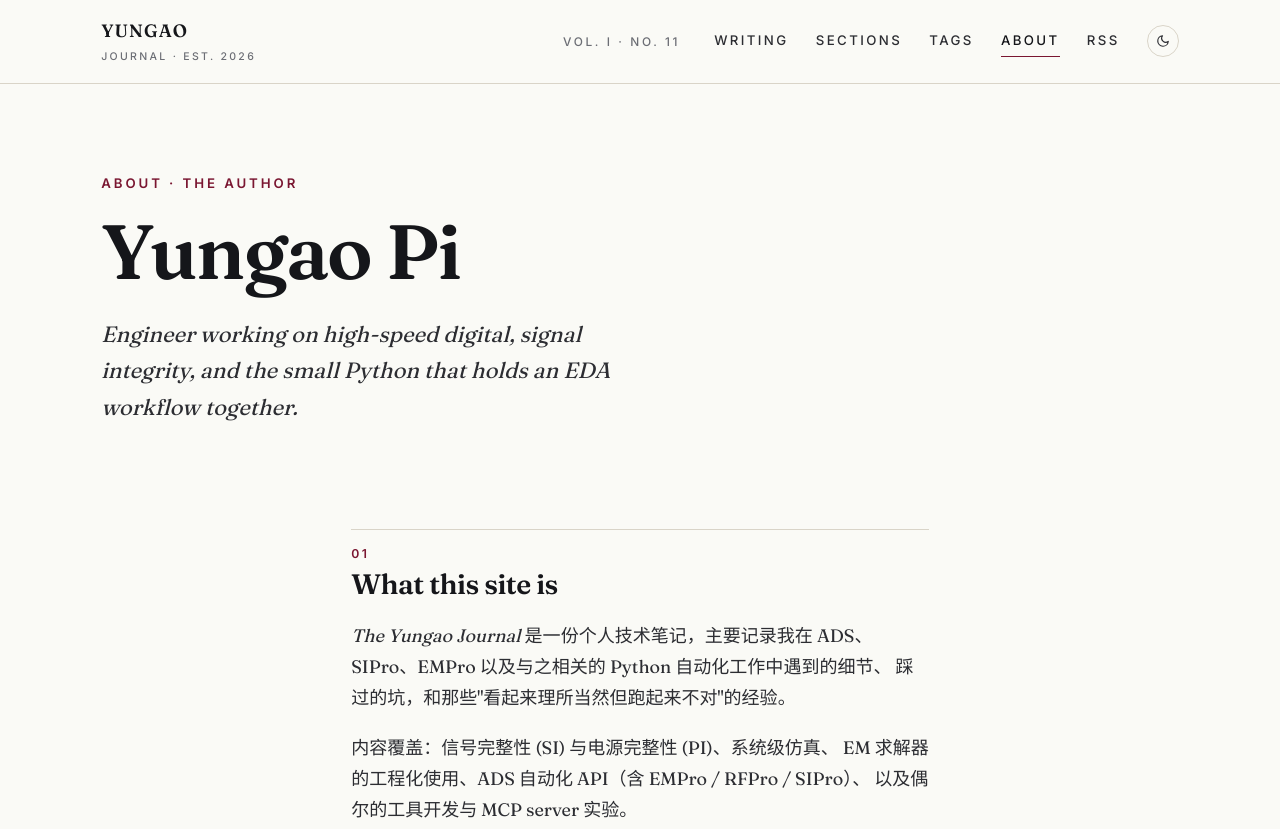
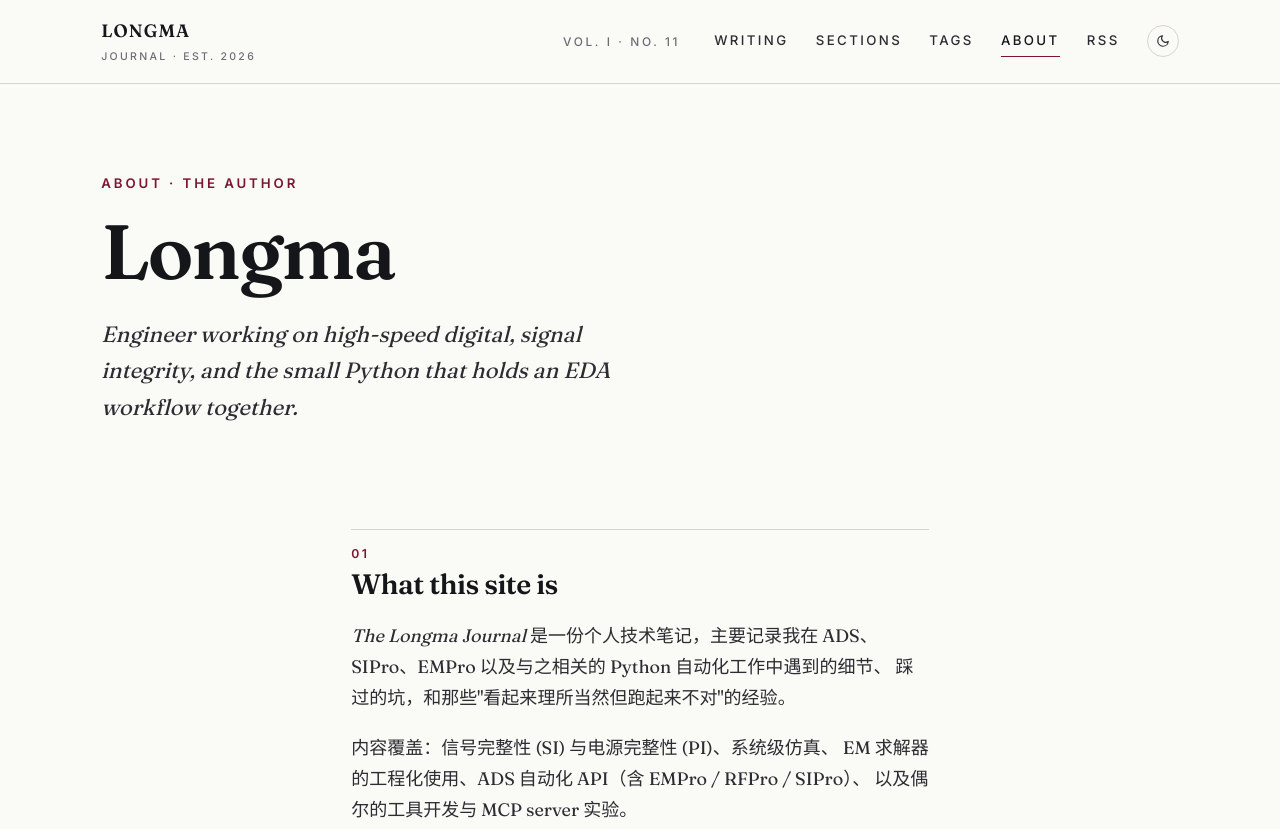
Before and after one commit to Fierceman26/fierceman26.github.io, an Astro site: page /about in a window 1280 px wide. Shown: the top 829 px of the page. Built offline with nearby package versions, Linux system fonts and the light colour scheme; Astro itself is replaced by a stand-in of ours.

Commit message:
Rename site: YUNGAO -> LONGMA

```diff
--- a/package.json
+++ b/package.json
@@ -1,5 +1,5 @@
 {
-  "name": "yungao-journal",
+  "name": "longma-journal",
   "type": "module",
   "version": "0.1.0",
   "private": true,
--- a/src/consts.ts
+++ b/src/consts.ts
@@ -2,14 +2,14 @@
 // 部署到 GitHub Pages 时 SITE 同步改成自己的地址
 
 export const SITE = {
-  title: 'YUNGAO · JOURNAL',
-  shortTitle: 'YUNGAO',
+  title: 'LONGMA · JOURNAL',
+  shortTitle: 'LONGMA',
   // 副标题用衬线斜体在 hero 区展示
   tagline: 'Notes on signal integrity, system-level simulation, and the small details that make EDA work.',
   // 中文副标题，鼠标 hover 显示
   taglineZh: '关于信号完整性、系统级仿真，以及让 EDA 真正跑起来的那些细节。',
   description: '个人技术博客 —— 信号完整性 / 系统级仿真 / ADS 自动化与笔记。',
-  author: 'Yungao Pi',
+  author: 'Longma',
   email: 'yungaopi@gmail.com',
   // 顶部 issue 编号：杂志感装饰，每次构建按当前日期生成
   // 你也可以手动改成固定值
--- a/src/pages/about.astro
+++ b/src/pages/about.astro
@@ -17,7 +17,7 @@ import { SITE } from '~/consts';
     <div class="prose">
       <h2>What this site is</h2>
       <p>
-        <em>The Yungao Journal</em> 是一份个人技术笔记，主要记录我在
+        <em>The Longma Journal</em> 是一份个人技术笔记，主要记录我在
         ADS、SIPro、EMPro 以及与之相关的 Python 自动化工作中遇到的细节、
         踩过的坑，和那些"看起来理所当然但跑起来不对"的经验。
       </p>
--- a/src/pages/index.astro
+++ b/src/pages/index.astro
@@ -35,7 +35,7 @@ const issue = issueLabel(new Date());
     <div class="hero__masthead">
       <span>{issue}</span>
       <span style="color: var(--ink);">·</span>
-      <span>The Yungao Journal</span>
+      <span>The Longma Journal</span>
     </div>
     <h1 class="hero__title">
       Notes on signal integrity,<br/>
--- a/src/styles/global.css
+++ b/src/styles/global.css
@@ -1,5 +1,5 @@
 /* =========================================================================
-   Yungao · Journal · Global Stylesheet
+   Longma · Journal · Global Stylesheet
    ---------------------------------------------------------------------------
    设计语言：现代杂志风（Magazine / Editorial）
    - 衬线大标题 (Fraunces variable) + sans-serif 元数据 (Inter) + mono (JetBrains)
```
Also changed, not shown: README.md, public/favicon.svg, 1 other file.
